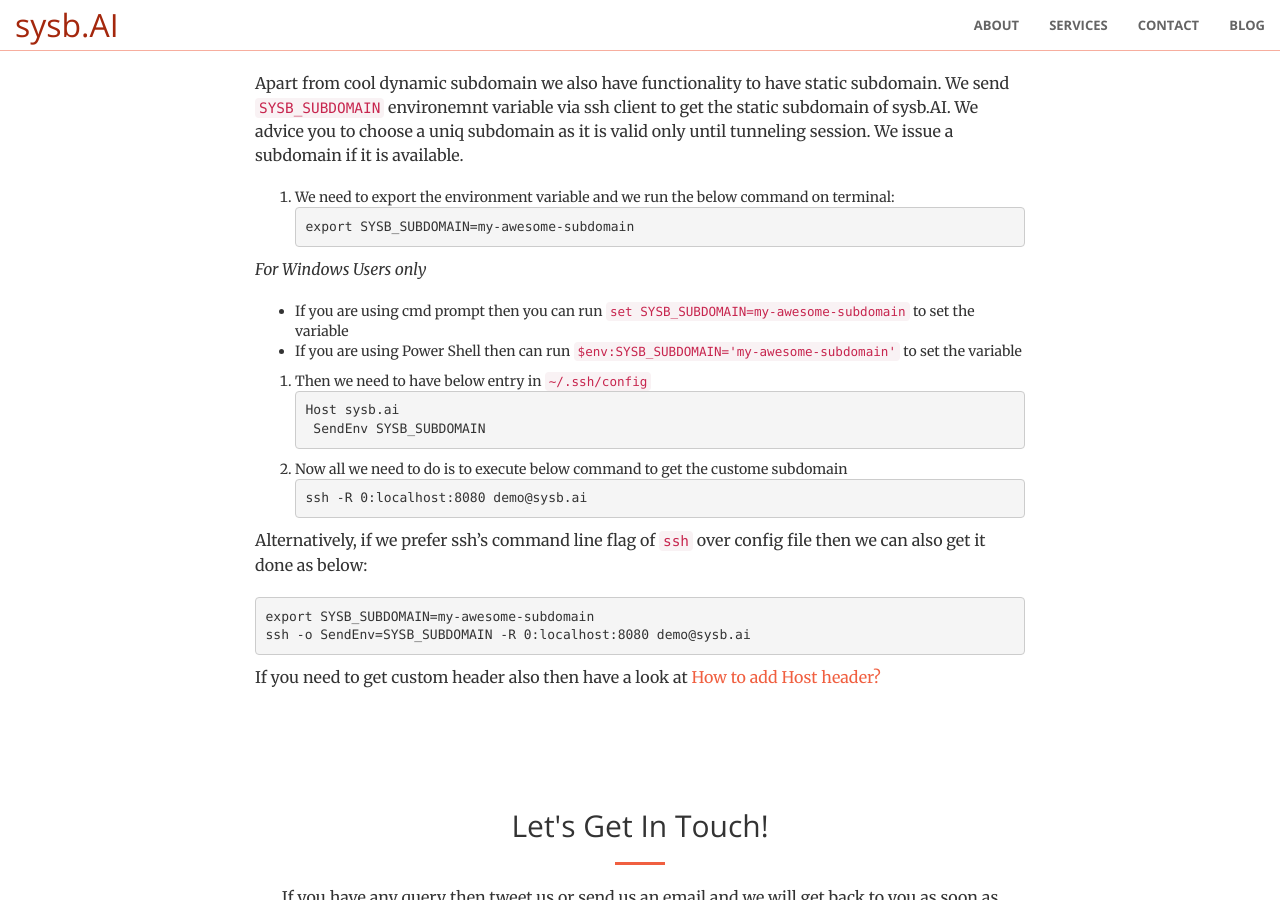
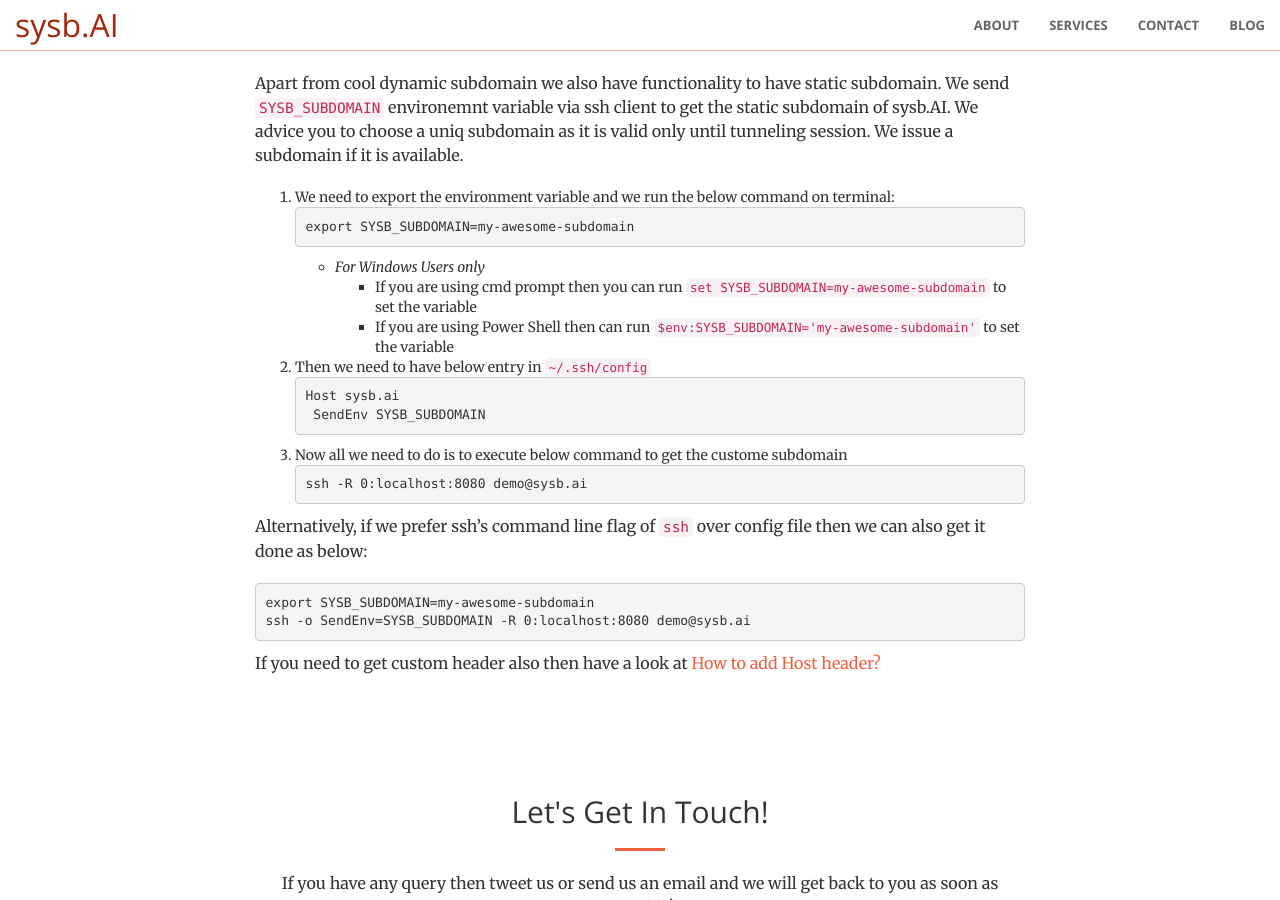
Before and after one commit to usama7628674/sysb.AI, a Jekyll site: the page built from _posts/2020-02-04-how-to-get-static-subdomain.md, in a window 1280 px wide and 900 px high, scrolled down 567 px. Built offline with Jekyll 4.4.1, drawn with Linux system fonts in a browser that asks for light colours.

Commit message:
some cosmetic change

````diff
--- a/_posts/2020-02-04-how-to-get-static-subdomain.md
+++ b/_posts/2020-02-04-how-to-get-static-subdomain.md
@@ -10,10 +10,9 @@ Apart from cool dynamic subdomain we also have functionality to have static subd
 ```
 export SYSB_SUBDOMAIN=my-awesome-subdomain
 ```
-
-*For Windows Users only*
-- If you are using cmd prompt then you can run `set SYSB_SUBDOMAIN=my-awesome-subdomain` to set the variable
-- If you are using Power Shell then can run `$env:SYSB_SUBDOMAIN='my-awesome-subdomain'` to set the variable
+    - *For Windows Users only*
+        - If you are using cmd prompt then you can run `set SYSB_SUBDOMAIN=my-awesome-subdomain` to set the variable
+        - If you are using Power Shell then can run `$env:SYSB_SUBDOMAIN='my-awesome-subdomain'` to set the variable
 
 1. Then we need to have below entry in `~/.ssh/config`
 ```
````
